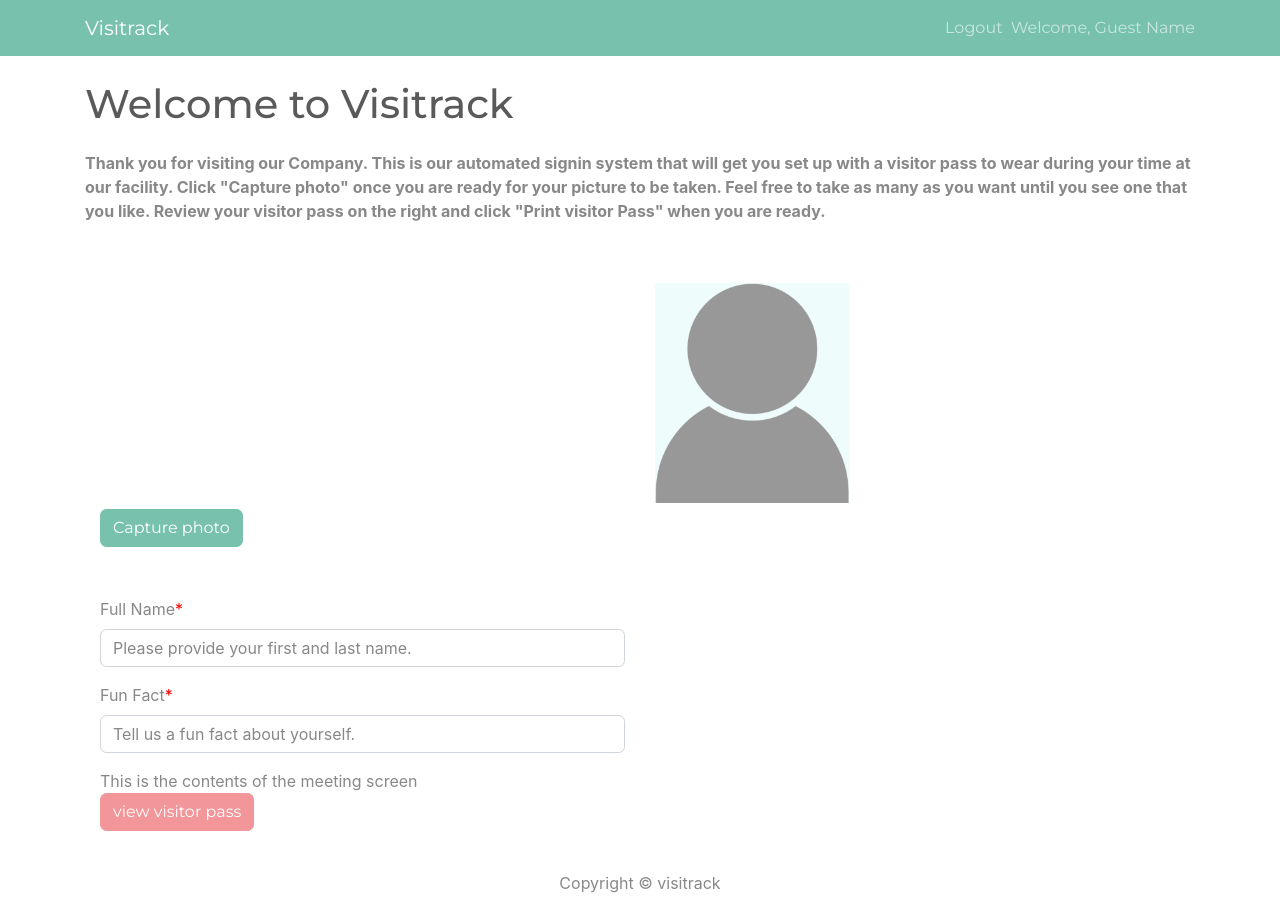
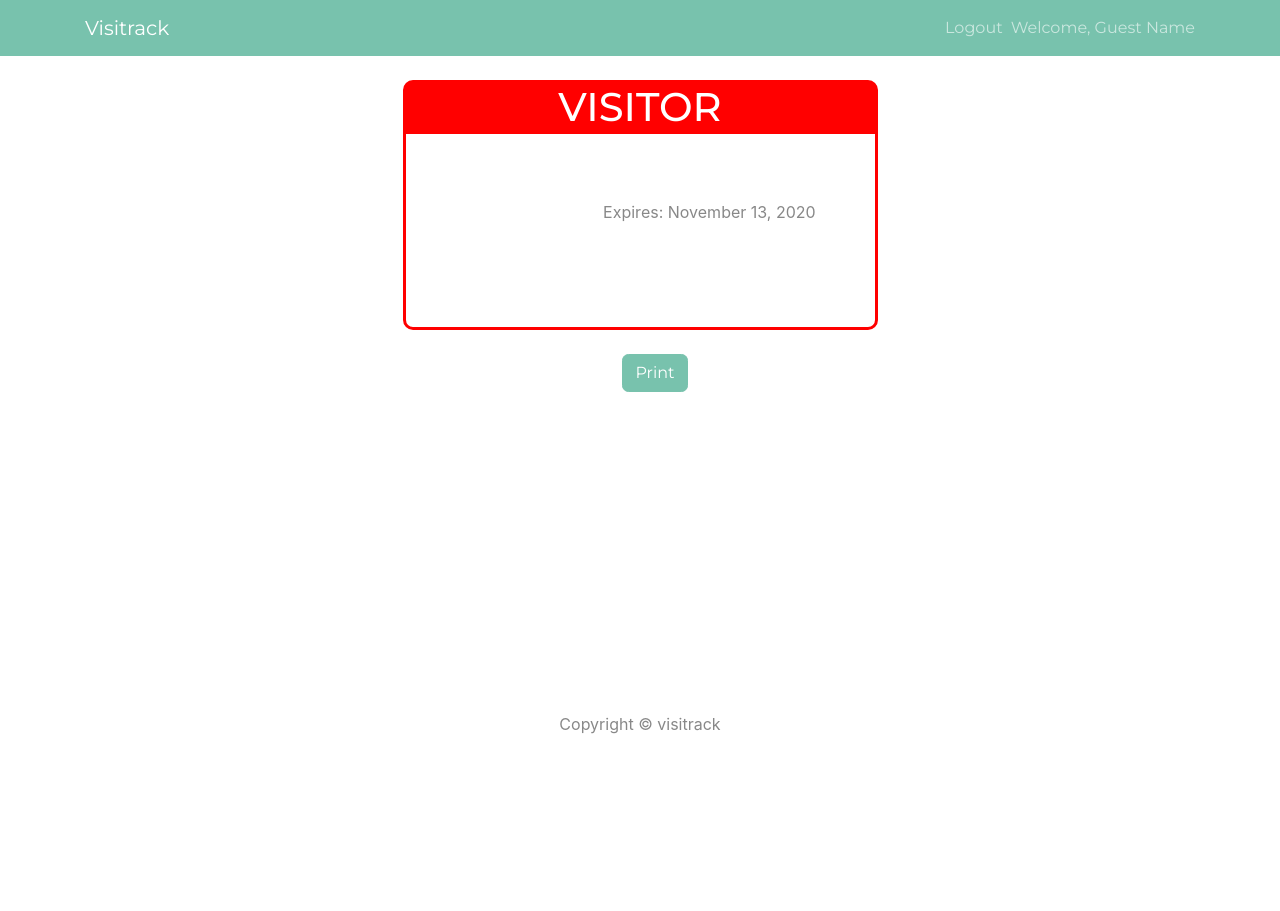
Before and after one commit to drake12395/visiTrack, a React (Create React App) app in the folder frontend/: page /passpreviewscreen in a window 1280 px wide. After the commit the page ends 800 px from the top, so only its background shows below. Built offline with nearby package versions, Linux system fonts and the light colour scheme; no server answers.

Commit message:
refactored WebCamCapture to show pass on click

```diff
--- a/frontend/src/App.js
+++ b/frontend/src/App.js
@@ -1,5 +1,5 @@
 import React from 'react';
-import { BrowserRouter as Router, Route } from 'react-router-dom';
+import { BrowserRouter as Router, Route, Switch } from 'react-router-dom';
 import { Container } from 'react-bootstrap';
 import Header from './components/Header';
 import Footer from './components/Footer';
@@ -16,14 +16,21 @@ const App = () => {
       <Header />
       <main className='py-4'>
         <Container>
-          <VisitorSignInScreen />
-          {/* <Route exact path='/' component={WebcamCapture} />
-          <Route path='/meeting' component={Meeting} />
+          <Switch>
+            {/* <VisitorSignInScreen /> */}
+            <Route exact path='/' component={WebcamCapture} />
+            {/* <Route path='/meeting' component={Meeting} />
           <Route path='/createmeeting' component={CreateMeeting} />
 
-          <Route path='/hostmeetings' component={HostMeetings} />
+          <Route path='/hostmeetings' component={HostMeetings} />*/}
 
-          <Route path='/passpreviewscreen' component={PassPreviewScreen} /> */}
+            <Route
+              path='/passpreviewscreen'
+              render={(props) => (
+                <PassPreviewScreen {...props} title={`Props through render`} />
+              )}
+            />
+          </Switch>
         </Container>
       </main>
       <Footer />
--- a/frontend/src/components/WebcamCapture.js
+++ b/frontend/src/components/WebcamCapture.js
@@ -1,15 +1,17 @@
 import React, { useState } from 'react';
+import WelcomeText from './WelcomeText';
 import { Link } from 'react-router-dom';
 import Webcam from 'react-webcam';
 import { Form } from 'react-bootstrap';
 import PassPreviewScreen from '../screens/PassPreviewScreen';
 import meetings from '../meetings';
 import Meeting from '../screens/Meeting';
+
 import { Button, Container, Row, Col, Image } from 'react-bootstrap';
 
 const WebcamCapture = ({ match }) => {
-  const meeting = meetings.find((m) => m._id === 3);
-  console.log(meeting);
+  // const meeting = meetings.find((m) => m._id === 3);
+  // console.log(meeting);
   const videoConstraints = {
     width: 1280,
     height: 720,
@@ -35,24 +37,17 @@ const WebcamCapture = ({ match }) => {
     setFunFact(e.target.value);
   }
 
-  const handleSubmit = (e) => {
+  const handleSubmit = () => {
+    setToggle(false);
+  };
+
+  const handleSubmitToPass = () => {
     setToggle(true);
-
-    e.preventDefault();
-    // console.log(funFact);
   };
 
   return (
     <>
-      <h1>Welcome to Visitrack</h1>
-      <strong>
-        Thank you for visiting our Company. This is our automated signin system
-        that will get you set up with a visitor pass to wear during your time at
-        our facility. Click "Capture photo" once you are ready for your picture
-        to be taken. Feel free to take as many as you want until you see one
-        that you like. Review your visitor pass on the right and click "Print
-        visitor Pass" when you are ready.
-      </strong>
+      <WelcomeText />
       {!toggle ? (
         <Container fluid>
           <Row>
@@ -93,16 +88,16 @@ const WebcamCapture = ({ match }) => {
                     onChange={handleFunFact}
                   ></Form.Control>
                 </Form.Group>
-                <Link to='/meeting' component={Meeting} funFact={funFact}>
-                  print pass and meeting details
-                </Link>
+
                 <Button
                   variant='secondary'
-                  type='submit'
-                  onClick={handleSubmit}
+                  type='button'
+                  onClick={handleSubmitToPass}
                 >
                   view visitor pass
                 </Button>
+
+                {/* <Link to='/passpreviewscreen'>passPrev</Link> */}
               </Form>
             </Col>
             <Col>
@@ -112,7 +107,6 @@ const WebcamCapture = ({ match }) => {
                     className='placeHolder'
                     variant='top'
                     src='images/personPlaceholder.png'
-                    // fluid
                   />
                 </div>
               ) : (
@@ -126,7 +120,15 @@ const WebcamCapture = ({ match }) => {
           visitor={visitor}
           funFact={funFact}
           imgSrc={imgSrc}
+          toggle={toggle}
         ></PassPreviewScreen>
+      )}
+      {toggle ? (
+        <Button type='button' onClick={handleSubmit}>
+          Go Back
+        </Button>
+      ) : (
+        ''
       )}
     </>
   );
--- /dev/null
+++ b/frontend/src/components/WelcomeText.js
@@ -0,0 +1,19 @@
+import React from 'react';
+
+const WelcomeText = () => {
+  return (
+    <div>
+      <h1>Welcome to Visitrack</h1>
+      <strong>
+        Thank you for visiting our Company. This is our automated signin system
+        that will get you set up with a visitor pass to wear during your time at
+        our facility. Click "Capture photo" once you are ready for your picture
+        to be taken. Feel free to take as many as you want until you see one
+        that you like. Review your visitor pass on the right and click "Print
+        visitor Pass" when you are ready.
+      </strong>
+    </div>
+  );
+};
+
+export default WelcomeText;
--- a/frontend/src/screens/PassPreviewScreen.js
+++ b/frontend/src/screens/PassPreviewScreen.js
@@ -1,12 +1,24 @@
 import React from 'react';
-import { Card, Row } from 'react-bootstrap';
+import { Link } from 'react-router-dom';
+import { useHistory } from 'react-router-dom';
+import { Col, Row, Button, Container } from 'react-bootstrap';
 import Meeting from '../screens/Meeting';
 import moment from 'moment';
 
-const PassPreviewScreen = ({ visitor, funFact, imgSrc }) => {
-  const expiresOn = moment().add(1, 'days').calendar();
+const PassPreviewScreen = ({ visitor, funFact, imgSrc, toggle }) => {
+  const expiresOn = moment().format('LL');
+  let history = useHistory();
+  // console.log(toggle);
+  // console.log(visitor);
+
+  // const handleClick = () => {
+  //   toggle = false;
+  //   console.log(toggle);
+  // };
+
   return (
     <>
+      <Container>
         <div className='pass'>
           <div className='passTitleRow'>
             <h1>VISITOR</h1>
@@ -16,11 +28,12 @@ const PassPreviewScreen = ({ visitor, funFact, imgSrc }) => {
             <div className='visitorImgCol left'>
               {imgSrc === null ? (
                 <img
+                  alt=''
                   className='passImage'
                   src='images/default-placeholder-image.png'
                 ></img>
               ) : (
-              <img className='passImage' src={imgSrc} />
+                <img alt='' className='passImage' src={imgSrc} />
               )}
             </div>
             <div className='visitorTextCol right'>
@@ -31,6 +44,19 @@ const PassPreviewScreen = ({ visitor, funFact, imgSrc }) => {
             </div>
           </div>
         </div>
+        <br />
+        <Row className='justify-content-md-center'>
+          <Col md='auto'>
+            {/* <Link className='btn btn-primary my-3' to='/'>
+              Go Back
+            </Link> */}
+            {/* <Button onClick={handleClick}>Go Back</Button> */}
+          </Col>
+          <Col md='auto'>
+            <Button>Print</Button>
+          </Col>
+        </Row>
+      </Container>
     </>
   );
 };
--- a/frontend/src/screens/VisitorSignInScreen.js
+++ b/frontend/src/screens/VisitorSignInScreen.js
@@ -5,11 +5,6 @@ import Meeting from './Meeting';
 import PassPreviewScreen from './PassPreviewScreen';
 
 const VisitorSignInScreen = () => {
-  const [isSignedIn, setIsSignedIn] = useState(false);
-  // create visitor name and fun fact state here, pass it down to WebcamCapture. (pass as props??)
-  //pass name, funFact and isSignedIn to webcamCapture
-  //In webcamcapture, get user input for name and fact and pass it to PassPreviewScreen
-
   return (
     <div>
       <WebcamCapture />
```
Lines whose indentation alone changed are shown as unchanged.
